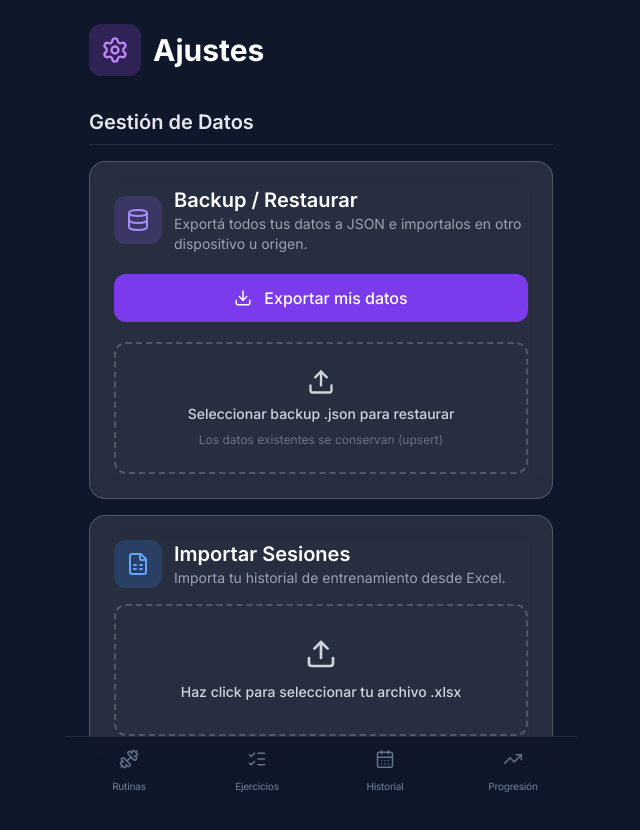
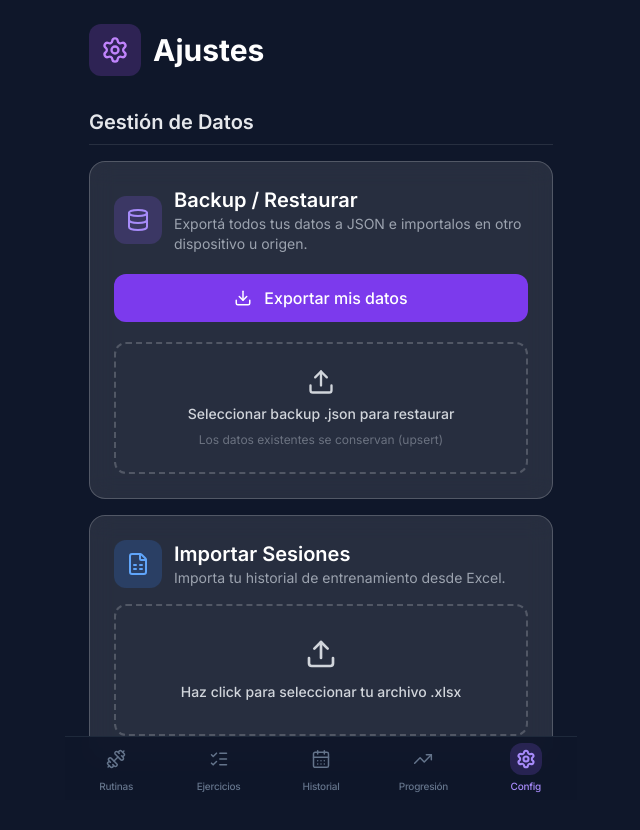
Before and after one commit to nicoalbisetti/GymTracker, a React (Vite) app: page /settings in a window 1280 px wide. Shown: the top 830 px of the page, without its empty margins (319-959 px from the left). Built offline with nearby package versions, Linux system fonts and the light colour scheme.

Commit message:
agregamos

```diff
--- a/src/components/BottomNav.tsx
+++ b/src/components/BottomNav.tsx
@@ -1,11 +1,12 @@
 import { NavLink, useLocation } from 'react-router-dom';
-import { Dumbbell, ListChecks, CalendarDays, TrendingUp } from 'lucide-react';
+import { Dumbbell, ListChecks, CalendarDays, TrendingUp, Settings } from 'lucide-react';
 
 const tabs = [
   { to: '/',          label: 'Rutinas',    Icon: Dumbbell },
   { to: '/exercises', label: 'Ejercicios', Icon: ListChecks },
   { to: '/history',   label: 'Historial',  Icon: CalendarDays },
   { to: '/progress',  label: 'Progresión', Icon: TrendingUp },
+  { to: '/settings',  label: 'Config',     Icon: Settings },
 ];
 
 export default function BottomNav() {
```
